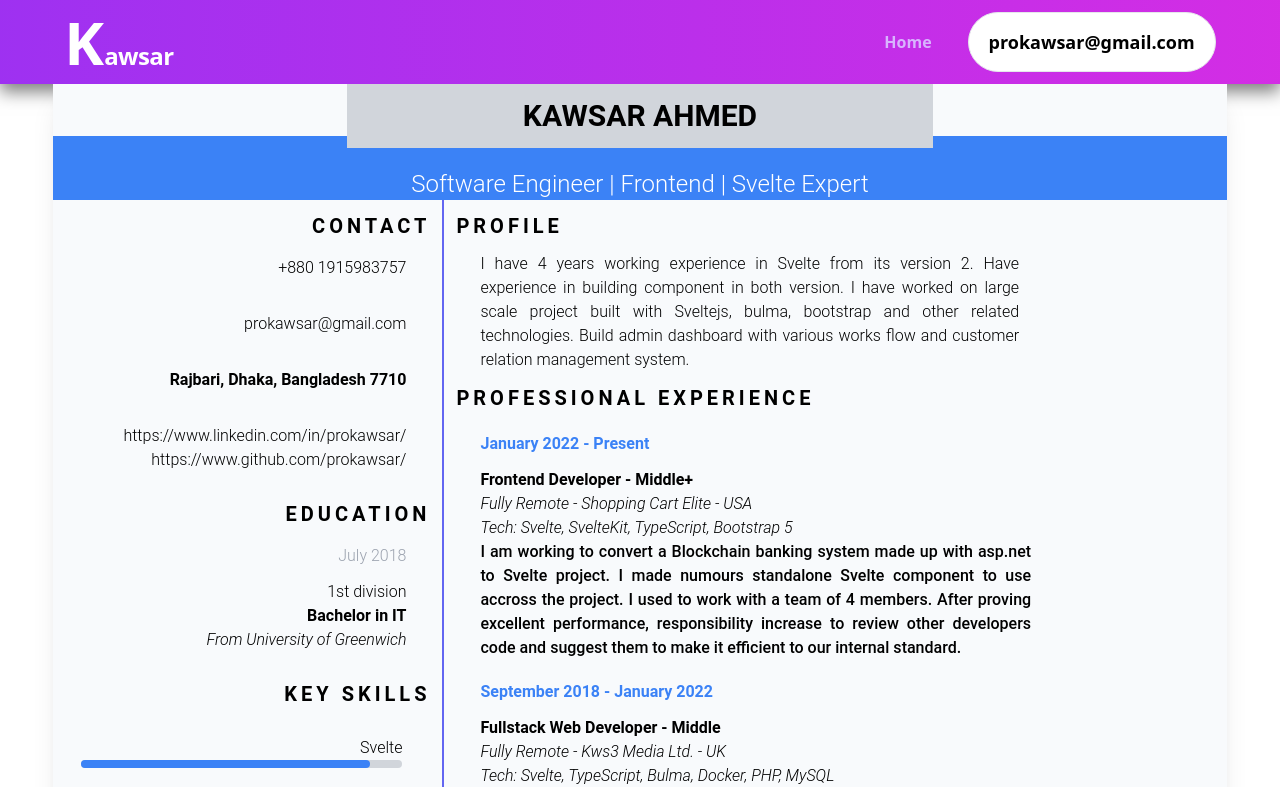
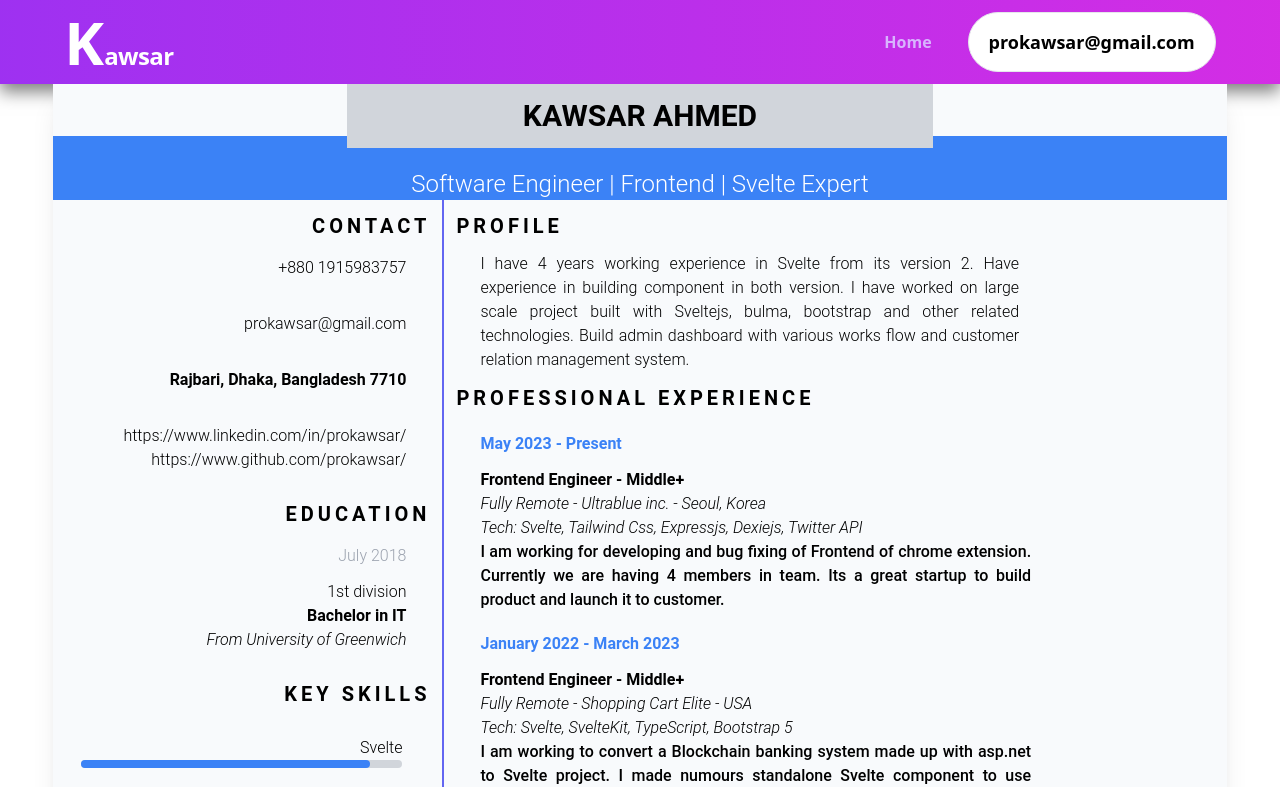
Before and after one commit to prokawsar/Portfolio, a SvelteKit app: page /resume in a window 1280 px wide. Shown: the top 787 px of the page. Built offline with nearby package versions, Linux system fonts and the light colour scheme.

Commit message:
update resume

```diff
--- a/src/routes/resume/+page.svelte
+++ b/src/routes/resume/+page.svelte
@@ -47,12 +47,14 @@
 
 					<div class="flex flex-col m-4 mr-6">
 						<a
-							class="flex md:justify-end"
+							class="flex hover:scale-105 hover:font-medium md:justify-end"
 							href="https://www.linkedin.com/in/prokawsar/"
 							target="_blank">https://www.linkedin.com/in/prokawsar/</a
 						>
-						<a class="flex md:justify-end" href="https://www.github.com/prokawsar/" target="_blank"
-							>https://www.github.com/prokawsar/</a
+						<a
+							class="flex hover:scale-105 md:justify-end hover:font-medium"
+							href="https://www.github.com/prokawsar/"
+							target="_blank">https://www.github.com/prokawsar/</a
 						>
 						<!-- TODOD: Icon here -->
 					</div>
@@ -77,11 +79,11 @@
 					</h1>
 					<div class="flex flex-col m-3 md:m-5">
 						<SkillBar align="right" skill="Svelte" skillExpertise={90} />
-						<SkillBar align="right" skill="SvelteKit" skillExpertise={60} />
-						<SkillBar align="right" skill="Bootstrap 5" skillExpertise={85} />
-						<SkillBar align="right" skill="Tailwind" skillExpertise={80} />
-						<SkillBar align="right" skill="JavaScript" skillExpertise={80} />
-						<SkillBar align="right" skill="TypeScript" skillExpertise={60} />
+						<SkillBar align="right" skill="SvelteKit" skillExpertise={75} />
+						<SkillBar align="right" skill="Bootstrap 5" skillExpertise={80} />
+						<SkillBar align="right" skill="Tailwind" skillExpertise={90} />
+						<SkillBar align="right" skill="JavaScript" skillExpertise={90} />
+						<SkillBar align="right" skill="TypeScript" skillExpertise={65} />
 						<SkillBar align="right" skill="PHP" skillExpertise={70} />
 						<SkillBar align="right" skill="MySQL" skillExpertise={70} />
 					</div>
@@ -110,15 +112,26 @@
 
 						<div class="flex flex-col md:ml-6">
 							<Jobs
-								timeDuration="January 2022 - Present"
-								role="Frontend Developer"
+								timeDuration="May 2023 - Present"
+								role="Frontend Engineer"
+								level="Middle+"
+								company="Ultrablue inc. - Seoul, Korea"
+								jobType="Fully Remote"
+								tech="Svelte, Tailwind Css, Expressjs, Dexiejs, Twitter API"
+								responsibility="I am working for developing and bug fixing of Frontend of chrome extension. Currently we are having
+								4 members in team. Its a great startup to build product and launch it to customer."
+							/>
+
+							<Jobs
+								timeDuration="January 2022 - March 2023"
+								role="Frontend Engineer"
 								level="Middle+"
 								company="Shopping Cart Elite - USA"
 								jobType="Fully Remote"
 								tech="Svelte, SvelteKit, TypeScript, Bootstrap 5"
 								responsibility="I am working to convert a Blockchain banking system made up with asp.net to Svelte project.
 								I made numours standalone Svelte component to use accross the project. I used to work
-								with a team of 4 members. After proving excellent performance, responsibility increase
+								with a team of 7 members. After proving excellent performance, responsibility increase
 								to review other developers code and suggest them to make it efficient to our internal
 								standard."
 							/>
```
